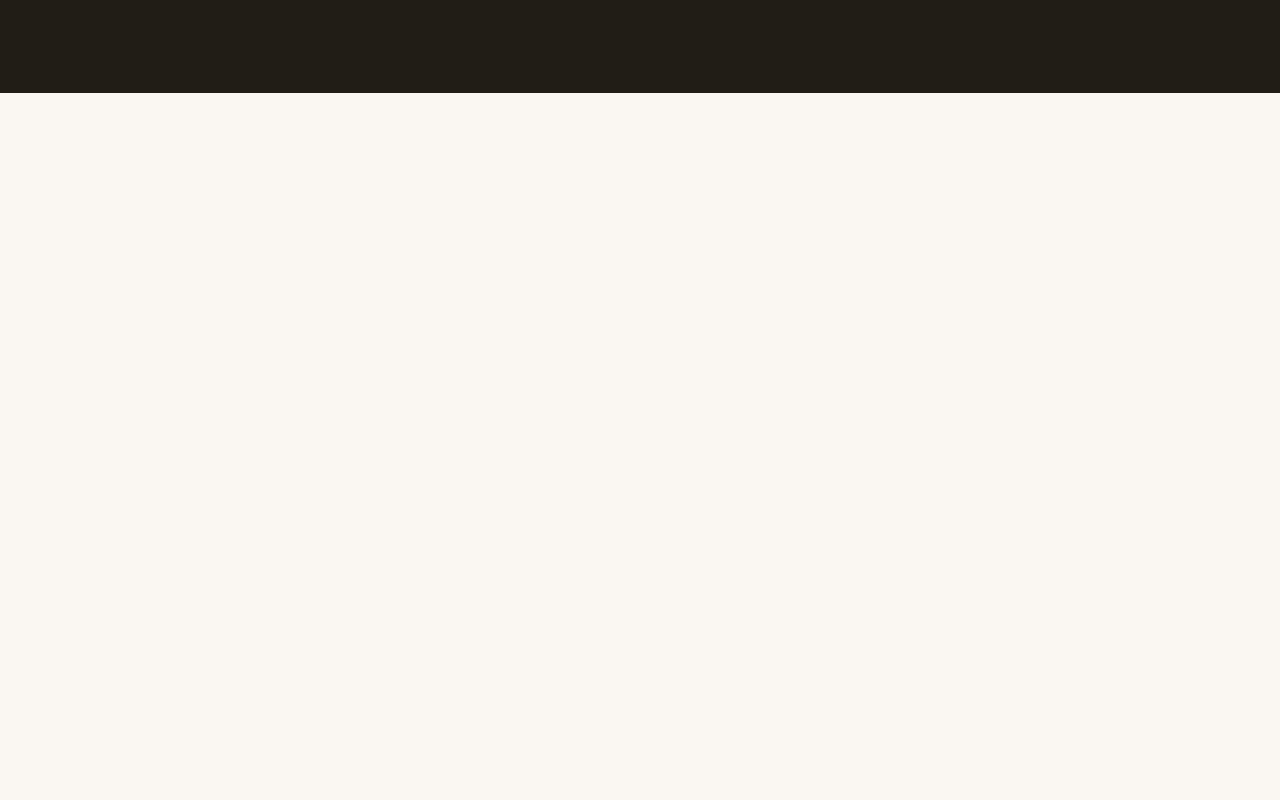
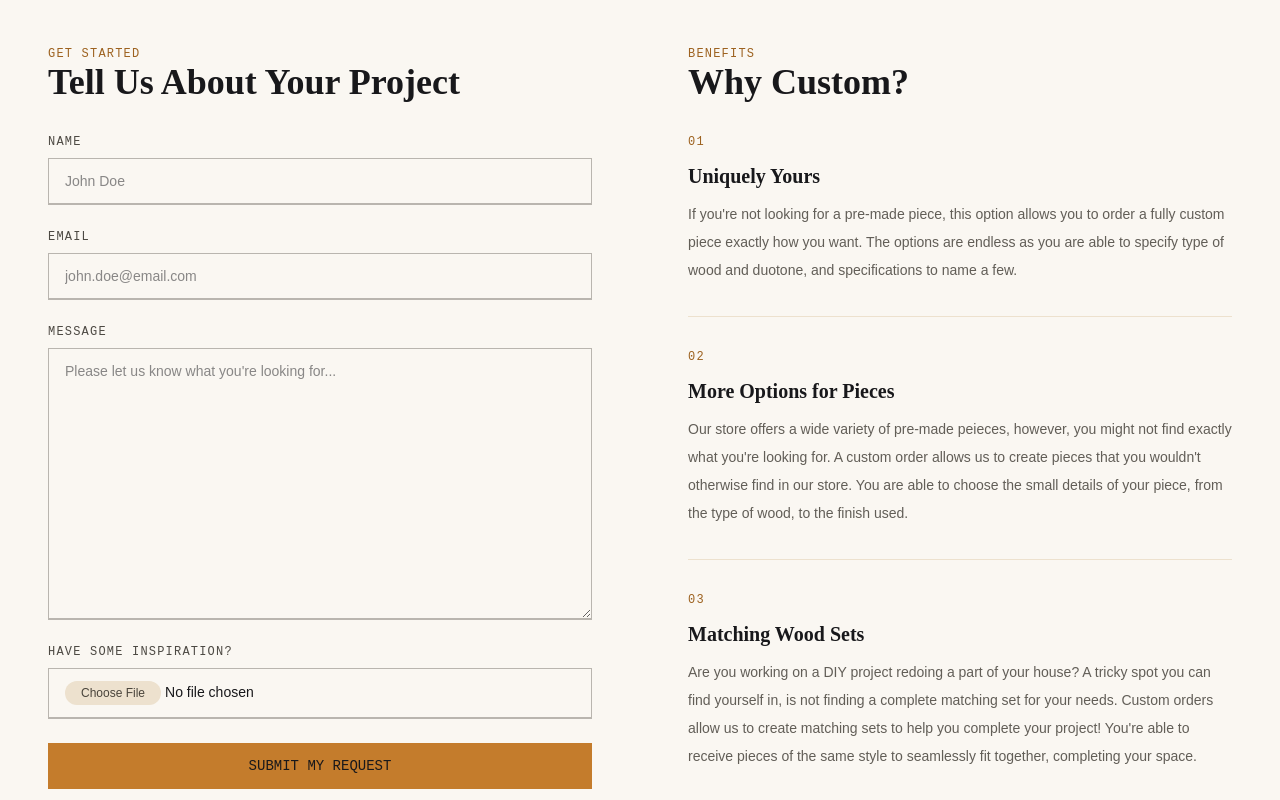
Before and after one commit to vavcustoms/vavcustoms, a React (Vite) app: page /custom-build in a window 1280 px wide. Before the commit this address had no page. Shown: the part 420-1220 px from the top of the page. Before the commit the page ends 864 px from the top, so only its background shows below. Built offline with nearby package versions, Linux system fonts and the light colour scheme; a web font is replaced by a local one; what @shopify/storefront-api-client would draw is missing.

Commit message:
Working on custom build page

```diff
--- a/src/App.jsx
+++ b/src/App.jsx
@@ -2,6 +2,7 @@ import { Routes, Route } from "react-router";
 import Layout from "@/components/Layout";
 import HomePage from "@/pages/Homepage";
 import TheShop from "@/pages/TheShop";
+import CustomBuild from "@/pages/CustomBuild";
 import NotFoundPage from "@/pages/NotFoundPage";
 
 function App() {
@@ -10,6 +11,7 @@ function App() {
       <Routes>
         <Route path="/" element={<HomePage />} />
         <Route path="/the-shop" element={<TheShop />} />
+        <Route path="/custom-build" element={<CustomBuild />} />
         <Route path="*" element={<NotFoundPage />} />
       </Routes>
     </Layout>
--- /dev/null
+++ b/src/pages/CustomBuild.jsx
@@ -0,0 +1,129 @@
+import fullBathroom from "@/assets/images/grid-images/bathroom2.jpeg";
+import bathroomVanity from "@/assets/images/grid-images/vanity1.jpg";
+import bathroomMirror from "@/assets/images/grid-images/mirror1.jpg";
+
+const CustomBuild = () => {
+  return (
+    <>
+      <div className="mt-14 md:mt-16.5 bg-darkbrown py-20 px-12 text-center">
+        <p className="font-mono text-brand-500 text-sm uppercase tracking-widest mb-3">Handcrafted to Order</p>
+        <h1 className="font-heading font-bold text-warmwhite text-3xl md:text-6xl">Custom Build</h1>
+        <p className="text-warmwhite/70 mt-3">
+          Have a custom build that you're looking for? Fill out the form below to get started!
+        </p>
+      </div>
+      <section className="py-28 px-12">
+        <div className="max-w-screen-2xl mx-auto">
+          <div className="grid grid-cols-1 lg:grid-cols-2 gap-24">
+            <div>
+              <div className="mb-8">
+                <p className="section-label">Get Started</p>
+                <h2 className="section-title text-4xl">Tell Us About Your Project</h2>
+              </div>
+              <form>
+                <div className="mb-6">
+                  <label htmlFor="name" className="block font-mono text-darkbrown/80 text-xs tracking-widest uppercase mb-2">
+                    Name
+                  </label>
+                  <input
+                    type="text"
+                    id="name"
+                    className="block w-full py-3 px-4 border border-b-2 border-darkbrown/30 text-sm focus:outline-none focus:border-b-darkbrown/70 transition duration-150 ease-in-out"
+                    placeholder="John Doe"
+                  />
+                </div>
+                <div className="mb-6">
+                  <label
+                    htmlFor="email"
+                    className="block font-mono text-darkbrown/80 text-xs tracking-widest uppercase mb-2"
+                  >
+                    Email
+                  </label>
+                  <input
+                    type="email"
+                    id="email"
+                    className="block w-full py-3 px-4 border border-b-2 border-darkbrown/30 text-sm focus:outline-none focus:border-b-darkbrown/70 transition duration-150 ease-in-out"
+                    placeholder="john.doe@email.com"
+                  />
+                </div>
+                <div className="mb-6">
+                  <label
+                    htmlFor="message"
+                    className="block font-mono text-darkbrown/80 text-xs tracking-widest uppercase mb-2"
+                  >
+                    Message
+                  </label>
+                  <textarea
+                    id="message"
+                    className="block w-full h-68 py-3 px-4 border border-b-2 border-darkbrown/30 text-sm focus:outline-none focus:border-b-darkbrown/70 transition duration-150 ease-in-out"
+                    placeholder="Please let us know what you're looking for..."
+                  ></textarea>
+                </div>
+                <div className="mb-6">
+                  <label
+                    htmlFor="image"
+                    className="block font-mono text-darkbrown/80 text-xs tracking-widest uppercase mb-2"
+                  >
+                    Have some inspiration?
+                  </label>
+                  <input
+                    id="image"
+                    type="file"
+                    className="block w-full py-3 px-4 text-sm border border-b-2 border-darkbrown/30 file:bg-lightbrown file:text-darkbrown/80 file:text-xs file:px-4 file:py-1 file:border-none file:rounded-full focus:outline-none focus:border-b-darkbrown/70 transition duration-150 ease-in-out"
+                  />
+                </div>
+                <button className="btn btn-primary w-full">Submit My Request</button>
+              </form>
+            </div>
+            <div>
+              <div>
+                <p className="section-label">Benefits</p>
+                <h2 className="section-title text-4xl">Why Custom?</h2>
+              </div>
+              <div className="py-8 border-b border-lightbrown">
+                <p className="font-mono text-xs text-brand-600 tracking-widest mb-3">01</p>
+                <h3 className="font-heading font-bold text-xl mb-2.5">Uniquely Yours</h3>
+                <p className="text-sm text-darkbrown/70 leading-7">
+                  If you're not looking for a pre-made piece, this option allows you to order a fully custom piece exactly
+                  how you want. The options are endless as you are able to specify type of wood and duotone, and
+                  specifications to name a few.
+                </p>
+              </div>
+              <div className="py-8 border-b border-lightbrown">
+                <p className="font-mono text-xs text-brand-600 tracking-widest mb-3">02</p>
+                <h3 className="font-heading font-bold text-xl mb-2.5">More Options for Pieces</h3>
+                <p className="text-sm text-darkbrown/70 leading-7">
+                  Our store offers a wide variety of pre-made peieces, however, you might not find exactly what you're
+                  looking for. A custom order allows us to create pieces that you wouldn't otherwise find in our store. You
+                  are able to choose the small details of your piece, from the type of wood, to the finish used.
+                </p>
+              </div>
+              <div className="py-8 border-b border-lightbrown">
+                <p className="font-mono text-xs text-brand-600 tracking-widest mb-3">03</p>
+                <h3 className="font-heading font-bold text-xl mb-2.5">Matching Wood Sets</h3>
+                <p className="text-sm text-darkbrown/70 leading-7">
+                  Are you working on a DIY project redoing a part of your house? A tricky spot you can find yourself in, is
+                  not finding a complete matching set for your needs. Custom orders allow us to create matching sets to help
+                  you complete your project! You're able to receive pieces of the same style to seamlessly fit together,
+                  completing your space.
+                </p>
+              </div>
+            </div>
+          </div>
+        </div>
+      </section>
+      <section className="py-28 px-12 bg-darkbrown">
+        <div className="max-w-screen-2xl mx-auto">
+          <h2 className="section-title text-warmwhite mb-12">Custom Build Examples</h2>
+          <div className="grid grid-cols-3 gap-1 max-h-150">
+            <img className="aspect-4/5 object-cover" src={fullBathroom} alt="Full Bathroom" />
+            <img className="aspect-4/5 object-cover" src={bathroomVanity} alt="Full Bathroom" />
+            <img className="aspect-4/5 object-cover" src={bathroomMirror} alt="Full Bathroom" />
+          </div>
+        </div>
+      </section>
+    </>
+  );
+};
+
+export default CustomBuild;
```
Also changed, not shown: 1 other file (tests, documents, lock files or other folders).
